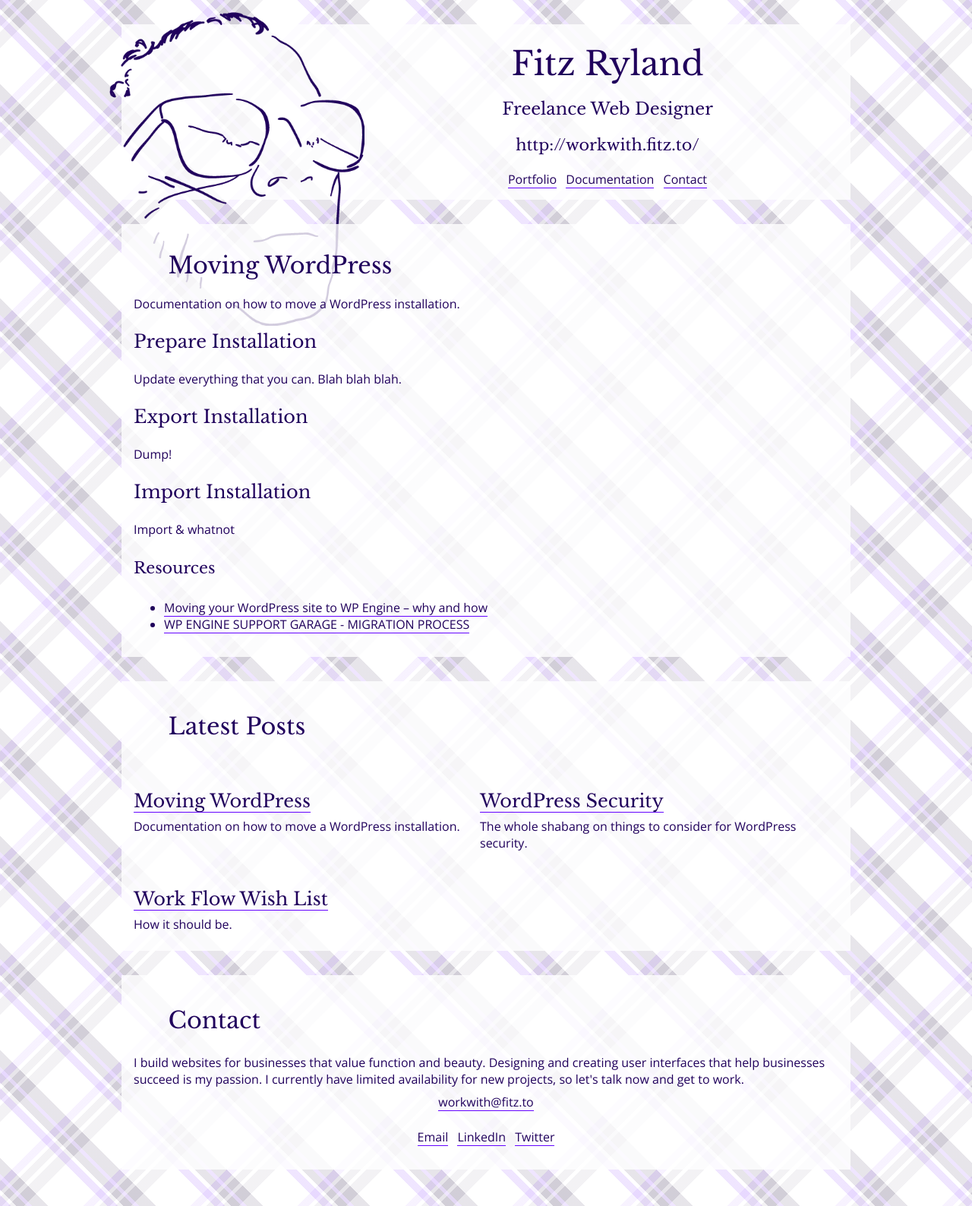
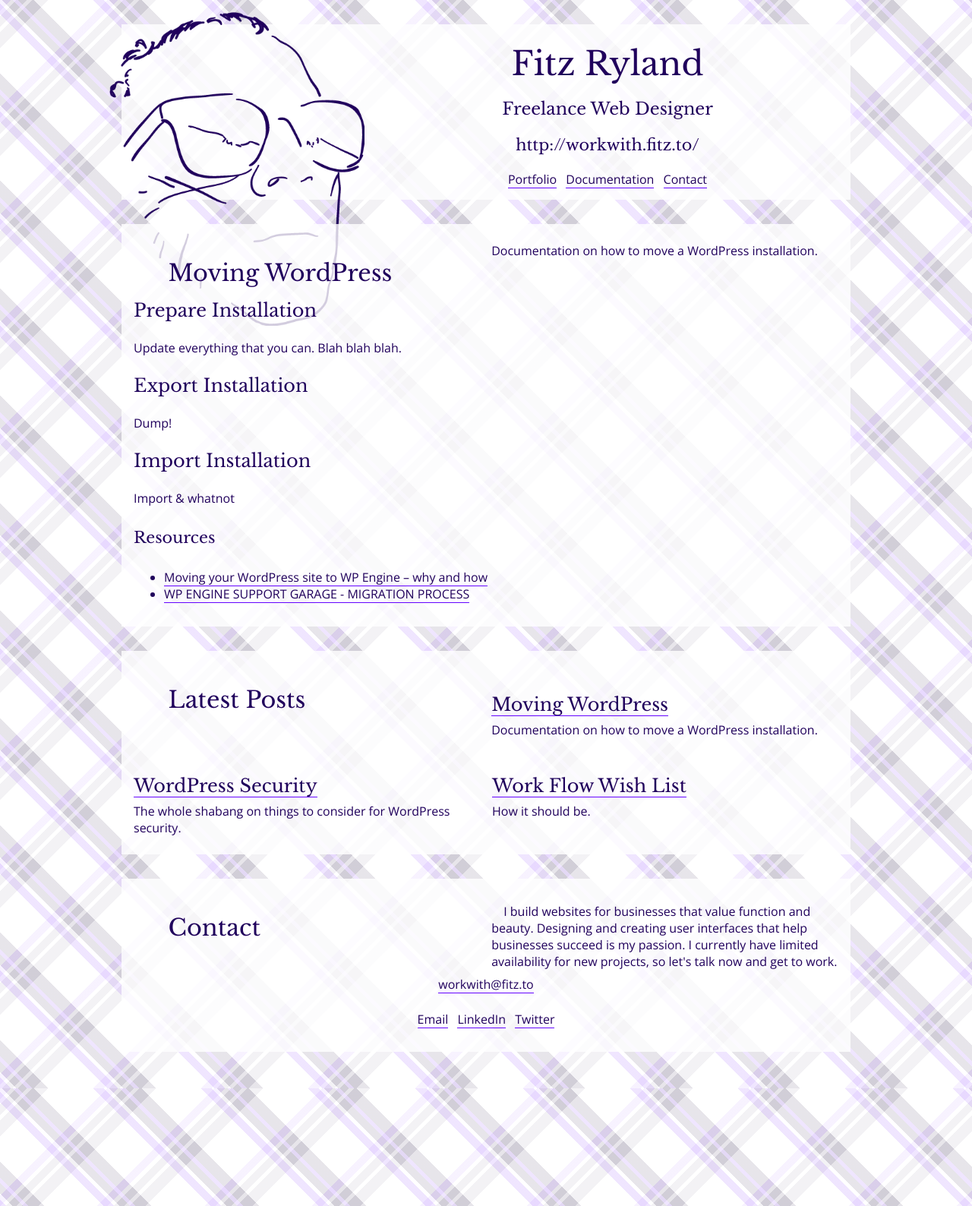
Before and after one commit to fitzryland/workwithfitzto, a Jekyll site: the page built from document/_posts/2013-06-21-movingwordpress.markdown, in a window 1280 px wide. Shown: the whole page at 76% size. Built offline with Jekyll 4.4.1, drawn with Linux system fonts in a browser that asks for light colours; nearby versions of some CDN libraries; comment, search, counter and statistics services are not loaded.

Commit message:
better section headers mainly for desktop view

```diff
--- a/_includes/footer.html
+++ b/_includes/footer.html
@@ -1,6 +1,8 @@
 			<footer id="contact">
         <h2 class="section-title">Contact</h2>
-				<p>I build websites for businesses that value function and beauty. Designing and creating user interfaces that help businesses succeed is my passion. I currently have limited availability for new projects, so let's talk now and get to work.</p>
+        <div class="section-desc">
+  				<p>I build websites for businesses that value function and beauty. Designing and creating user interfaces that help businesses succeed is my passion. I currently have limited availability for new projects, so let's talk now and get to work.</p>
+        </div>
         <p class="center"><a href="mailto:workwith@fitz.to">workwith@fitz.to</a></p>
         <nav class="footer_social">
           <a href="mailto:workwith@fitz.to" target="_blank">Email</a>
--- a/_layouts/default.html
+++ b/_layouts/default.html
@@ -1,7 +1,7 @@
 {% include header.html %}
     <section id="portfolio">
         <h2 class="section-title">Portfolio</h2>
-        <p class="home_section-desc">To give you a brief idea of what I've been up to recently, here are three websites that I completed in 2013. Each represents a passion of mine -- professional or otherwise -- and are built using the latest web standards on WordPress.</p>
+        <p class="section-desc">To give you a brief idea of what I've been up to recently, here are three websites that I completed in 2013. Each represents a passion of mine -- professional or otherwise -- and are built using the latest web standards on WordPress.</p>
         {% for project in site.categories.make %}
             <a href="{{ project.url }}" class="project-thumb">
                 <h3>{{ project.title }}</h3>
@@ -11,7 +11,7 @@
     </section>
     <section id="documentation">
         <h2 class="section-title">Documentation</h2>
-        <p class="home_section-desc">This is where I will be documenting my work in process. I do it to inform other professionals and so that other professionals can tell me why I am wrong. We all learn! I am also creating helpful material for my clients.</p>
+        <p class="section-desc">This is where I will be documenting my work in process. I do it to inform other professionals and so that other professionals can tell me why I am wrong. We all learn! I am also creating helpful material for my clients.</p>
         {% for post in site.categories.document %}
         <div class="home_post">
             <h3>
--- a/_layouts/single-document.html
+++ b/_layouts/single-document.html
@@ -2,10 +2,13 @@
   <section>
   	<h1 class="section-title">{{ page.title }}</h1>
   	<p>{{ page.excerpt }}</p>
-    {{ content }}
+    <p class="clear"></p>
+    <div class="document-content">
+      {{ content }}
+    </div>
   </section>
   <section>
-  	<h2 class="section-title">Latest Posts</h2>
+  	<h2 class="section-title latest-posts-title">Latest Posts</h2>
     {% for post in site.categories.document limit:3 %}
     <div class="home_post">
         <h3>
--- a/_layouts/single-make.html
+++ b/_layouts/single-make.html
@@ -1,6 +1,7 @@
 {% include header.html %}
   <section>
   	<h1 class="section-title">{{ page.title }}</h1>
+    <p class="clear"></p>
     <img src="../{{ page.img }}" alt="{{ page.title }}" class="portfolio-image">
     <div class="portfolio-description">
       {{ content }}
--- a/css/main.css
+++ b/css/main.css
@@ -1,3 +1,12 @@
+.section-desc, .portfolio-description {
+  text-indent: 1em; }
+
+@media only screen and (max-width: 768px) {
+  * {
+    -ms-word-break: break-all;
+    word-break: break-all;
+    word-break: break-word; } }
+
 html {
   background-color: white;
   background-image: -webkit-repeating-linear-gradient(45deg, rgba(224, 204, 255, 0.5), rgba(224, 204, 255, 0.5) 10px, rgba(255, 255, 255, 0.5) 10px, rgba(255, 255, 255, 0.5) 15px, rgba(20, 0, 51, 0.1) 15px, rgba(20, 0, 51, 0.1) 25px, rgba(224, 204, 255, 0.5) 25px, rgba(224, 204, 255, 0.5) 30px, rgba(20, 0, 51, 0.1) 30px, rgba(20, 0, 51, 0.1) 45px, rgba(255, 255, 255, 0.5) 45px, rgba(255, 255, 255, 0.5) 100px), -webkit-repeating-linear-gradient(135deg, rgba(224, 204, 255, 0.5), rgba(224, 204, 255, 0.5) 10px, rgba(255, 255, 255, 0.5) 10px, rgba(255, 255, 255, 0.5) 15px, rgba(20, 0, 51, 0.1) 15px, rgba(20, 0, 51, 0.1) 25px, rgba(255, 255, 255, 0.5) 25px, rgba(255, 255, 255, 0.5) 30px, rgba(20, 0, 51, 0.1) 30px, rgba(20, 0, 51, 0.1) 45px, rgba(255, 255, 255, 0.5) 45px, rgba(255, 255, 255, 0.5) 100px);
@@ -159,16 +168,25 @@
   margin: 1.5em 0 1em;
   text-align: center; }
 
+@media only screen and (min-width: 979px) {
+  .section-title, .section-desc {
+    display: block;
+    float: left;
+    margin: 1em 0 0;
+    width: 28.5em; }
+    .section-title:nth-child(2n-1), .section-desc:nth-child(2n-1) {
+      margin-right: 1em; } }
+
 .section-title {
-  margin-left: 0.5em; }
+  padding-left: 0.5em; }
   @media only screen and (min-width: 768px) {
     .section-title {
-      margin-left: 1.5em; } }
-
-.home_section-desc {
-  display: inline-block;
-  float: none;
-  width: 100%; }
+      padding-left: 1.5em; } }
+  @media only screen and (min-width: 979px) {
+    .section-title {
+      width: 14em; }
+      .section-title:nth-child(2n-1) {
+        margin-right: 0; } }
 
 .project-thumb {
   display: block;
@@ -233,6 +251,7 @@
       margin-right: 1em; } }
 @media only screen and (min-width: 979px) {
   .home_post {
+    display: block;
     float: left;
     margin: 1em 0 0;
     width: 28.5em; }
@@ -243,12 +262,22 @@
 .home_post p {
   margin-top: 0.5em; }
 
+@media only screen and (min-width: 979px) {
+  .document-content {
+    width: 40em; } }
+
+@media only screen and (min-width: 768px) and (max-width: 979px) {
+  .latest-posts-title {
+    float: left;
+    width: 8.7em; } }
+
 .portfolio-image {
   display: block;
   margin: 0 auto; }
 
 @media only screen and (min-width: 979px) {
   .portfolio-description, .portfolio-meta {
+    display: block;
     float: left;
     margin: 1em 0 0;
     width: 28.5em; }
@@ -257,3 +286,6 @@
 
 .center {
   text-align: center; }
+
+.clear {
+  clear: both; }
```
Also changed, not shown: css/main.scss (+78 -43 lines).
